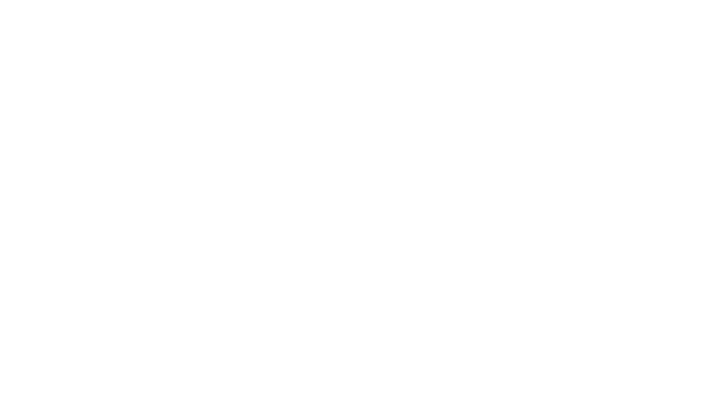
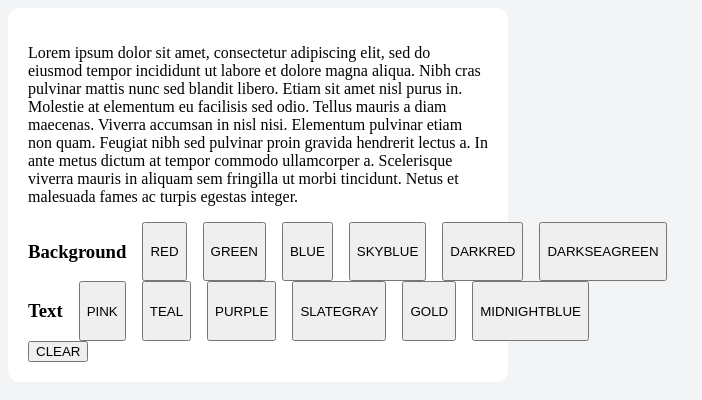
Before and after one commit to ybfwISAAC/unit3notes, a plain HTML site: page colorpicker2.html in a window 1280 px wide. Shown: the whole page, without its empty margins (0-702 px from the left). Drawn offline with Linux system fonts and the light colour scheme.

Commit message:
initial commit

```diff
--- a/colorpicker2.html
+++ b/colorpicker2.html
@@ -3,8 +3,178 @@
 <head>
     <meta charset="UTF-8">
     <title>Title</title>
+    <link rel="stylesheet" href="style.css">
 </head>
+<style>
+    .red {
+        background-color:red;
+    }
+    .green {
+        background-color:green;
+    }
+    .blue {
+        background-color:blue;
+    }
+    .skyblue {
+        background-color:skyblue;
+    }
+    .darkred {
+        background-color:darkred;
+    }
+    .darkseagreen {
+        background-color:darkseagreen;
+    }
+
+    .pink {
+        color:pink;
+    }
+    .teal {
+        color:teal;
+    }
+    .purple {
+        color:purple;
+    }
+    .slategray {
+        color:slategray;
+    }
+    .gold {
+        color:gold;
+    }
+    .midnightblue {
+        color:midnightblue;
+    }
+</style>
 <body>
+<div class="container">
+    <div class="content">
+        <p> Lorem ipsum dolor sit amet, consectetur adipiscing elit, sed do eiusmod tempor incididunt ut labore et dolore magna aliqua.
+            Nibh cras pulvinar mattis nunc sed blandit libero. Etiam sit amet nisl purus in. Molestie at elementum eu facilisis sed odio.
+            Tellus mauris a diam maecenas. Viverra accumsan in nisl nisi. Elementum pulvinar etiam non quam.
+            Feugiat nibh sed pulvinar proin gravida hendrerit lectus a. In ante metus dictum at tempor commodo ullamcorper a.
+            Scelerisque viverra mauris in aliquam sem fringilla ut morbi tincidunt. Netus et malesuada fames ac turpis egestas integer.</p>
+        <div class="row">
+            <h3> Background </h3>
+            <button id="1">RED</button>
+            <button id="2">GREEN</button>
+            <button id="3">BLUE</button>
+            <button id="4">SKYBLUE</button>
+            <button id="5">DARKRED</button>
+            <button id="6">DARKSEAGREEN</button>
+        </div>
+        <div class="row">
+            <h3> Text </h3>
+            <button id="7">PINK</button>
+            <button id="8">TEAL</button>
+            <button id="9">PURPLE</button>
+            <button id="10">SLATEGRAY</button>
+            <button id="11">GOLD</button>
+            <button id="12">MIDNIGHTBLUE</button>
+        </div>
+        <button id="clear">CLEAR</button>
+    </div>
+</div>
+<script>
+    const content =document.querySelector('.content');
+    const red = document.getElementById('1');
+    const green = document.getElementById('2');
+    const blue = document.getElementById('3');
+    const skyblue = document.getElementById('4');
+    const darkred = document.getElementById('5');
+    const darkseagreen = document.getElementById('6');
 
+
+    const pink = document.getElementById('7');
+    const teal = document.getElementById('8');
+    const purple = document.getElementById('9');
+    const slategray = document.getElementById('10');
+    const gold = document.getElementById('11');
+    const midnightblue = document.getElementById('12');
+
+    const clear = document.getElementById('clear');
+
+    red.addEventListener('click', function(e){
+        removeBGColor();
+        content.classList.add('red');
+    });
+
+    green.addEventListener('click', function(e){
+        removeBGColor();
+        content.classList.add('green');
+    });
+
+    blue.addEventListener('click', function(e){
+        removeBGColor();
+        content.classList.add('blue');
+    });
+
+    skyblue.addEventListener('click', function(e){
+        removeBGColor();
+        content.classList.add('skyblue');
+    });
+
+    darkred.addEventListener('click', function(e){
+        removeBGColor();
+        content.classList.add('darkred');
+    });
+
+    darkseagreen.addEventListener('click', function(e){
+        removeBGColor();
+        content.classList.add('darkseagreen');
+    });
+
+    pink.addEventListener('click', function(e){
+        removeTextColor();
+        content.classList.add('pink');
+    });
+
+    teal.addEventListener('click', function(e){
+        removeTextColor();
+        content.classList.add('teal');
+    });
+
+    purple.addEventListener('click', function(e){
+        removeTextColor();
+        content.classList.add('purple');
+    });
+
+    slategray.addEventListener('click', function(e){
+        removeTextColor();
+        content.classList.add('slategray');
+    });
+
+    gold.addEventListener('click', function(e){
+        removeTextColor();
+        content.classList.add('gold');
+    });
+
+    midnightblue.addEventListener('click', function(e){
+        removeTextColor();
+        content.classList.add('midnightblue');
+    });
+
+    clear.addEventListener('click', function(e){
+        removeBGColor();
+        removeTextColor();
+    });
+
+    function removeBGColor(){
+        content.classList.remove('red')
+        content.classList.remove('green')
+        content.classList.remove('blue')
+        content.classList.remove('skyblue')
+        content.classList.remove('darkred')
+        content.classList.remove('darkseagreen')
+    }
+
+    function removeTextColor(){
+        content.classList.remove('pink')
+        content.classList.remove('teal')
+        content.classList.remove('purple')
+        content.classList.remove('slategray')
+        content.classList.remove('gold')
+        content.classList.remove('midnightblue')
+
+    }
+</script>
 </body>
 </html>
```
Also changed, not shown: Appointment.html (deleted, +0 -48 lines), transversalinside.html (deleted, +0 -10 lines).
